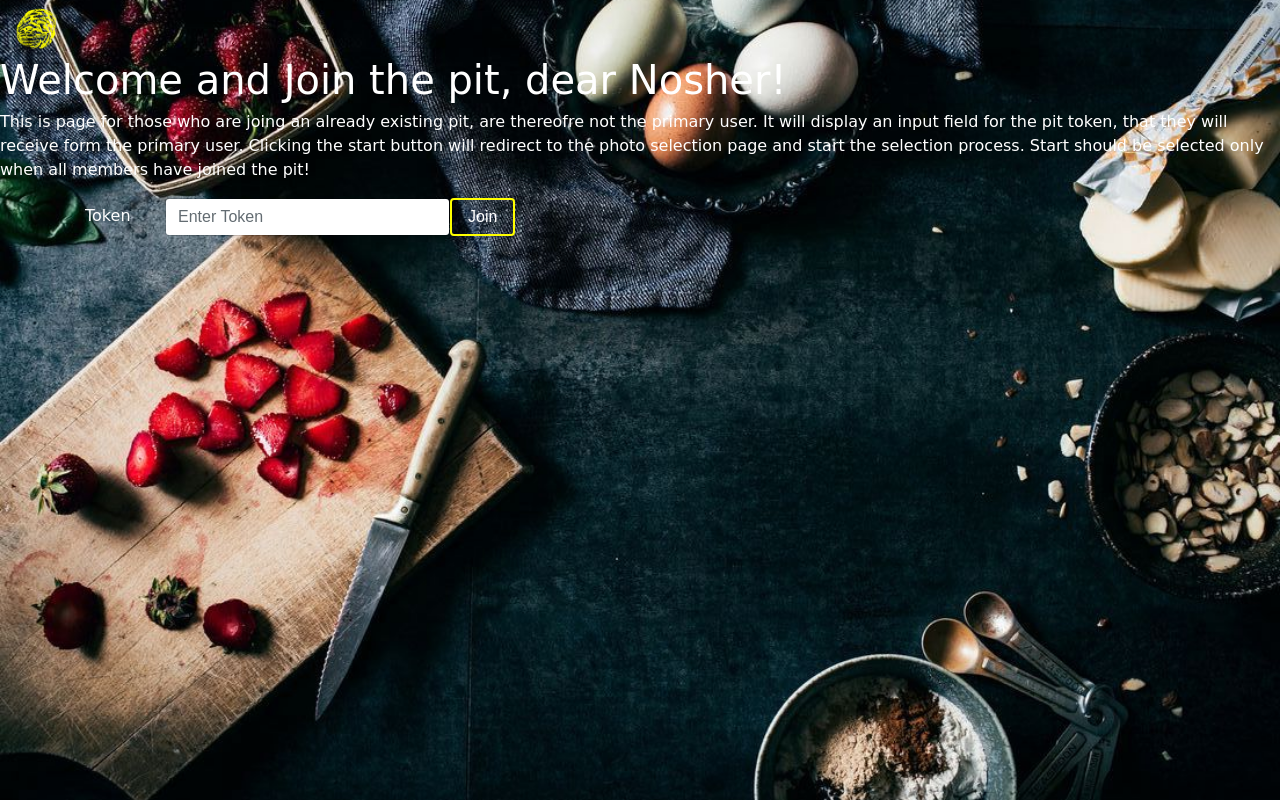
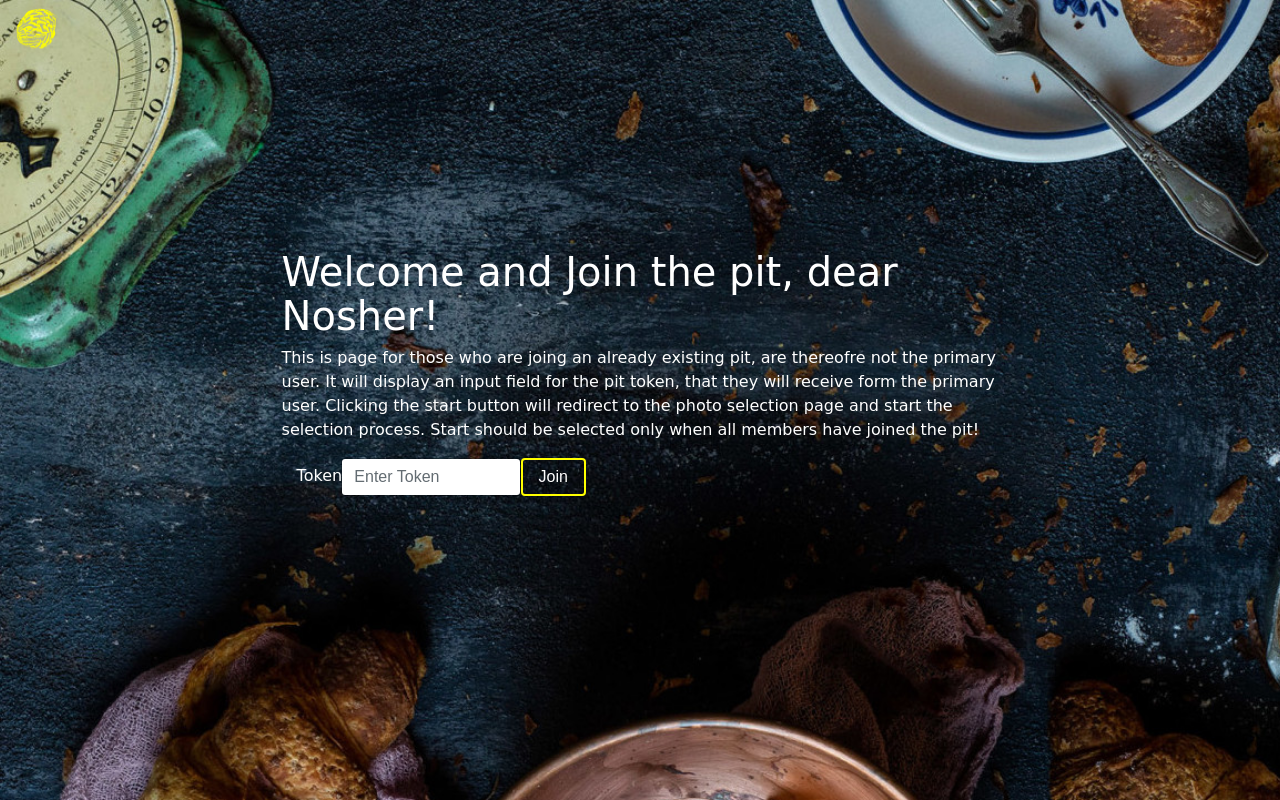
Before and after one commit to Spatterjaaay/NoshPit, a Django app: page /join in a window 1280 px wide. Run offline with Django 3.2, Linux system fonts and the light colour scheme; some libraries are stand-ins or nearby versions; some web fonts are replaced.

Commit message:
added background and moved text in the join template

```diff
--- a/noshpit/static/css/noshpit.css
+++ b/noshpit/static/css/noshpit.css
@@ -24,15 +24,6 @@ body {
   background-size: cover;
   -o-background-size: cover;
 }
-
-.background-join {
-  background: url("../images/food15.jpg") no-repeat center center fixed;
-  -webkit-background-size: cover;
-  -moz-background-size: cover;
-  background-size: cover;
-  -o-background-size: cover;
-}
-
 
 .button {
     background-color: transparent;
@@ -80,3 +71,17 @@ main.start {
   padding: 0.4% 1em;
   margin: 0;
 }
+
+/*join a pit*/
+
+.background-join {
+  background: url("../images/food17b.jpeg") no-repeat center center fixed;
+  -webkit-background-size: cover;
+  -moz-background-size: cover;
+  background-size: cover;
+  -o-background-size: cover;
+}
+
+.join {
+  padding: 15% 22%;
+}
--- a/noshpit/templates/noshpit/join_a_pit.html
+++ b/noshpit/templates/noshpit/join_a_pit.html
@@ -9,7 +9,7 @@
       <img src="{% static 'images/pit_icon.png' %}" alt="noshpit_logo" height="42" width="42">
     </a>
   </nav>
-  <main>
+  <main class="join">
     <h1>Welcome and Join the pit, dear Nosher!</h1>
 
     <p>
```
Also changed, not shown: noshpit/static/images/food17b.jpeg (added).
